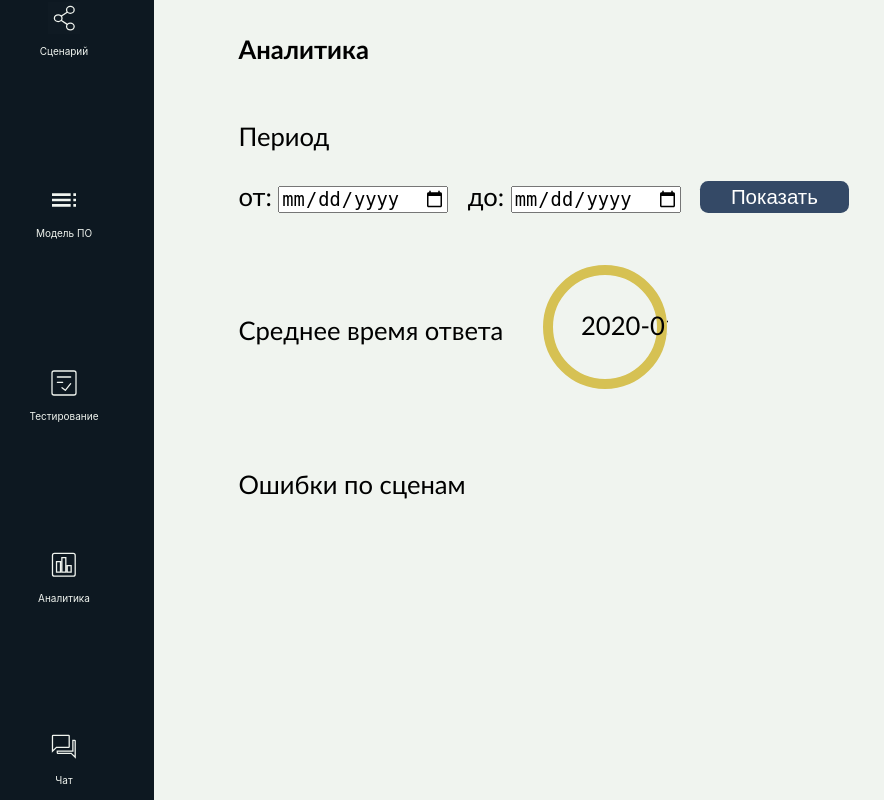
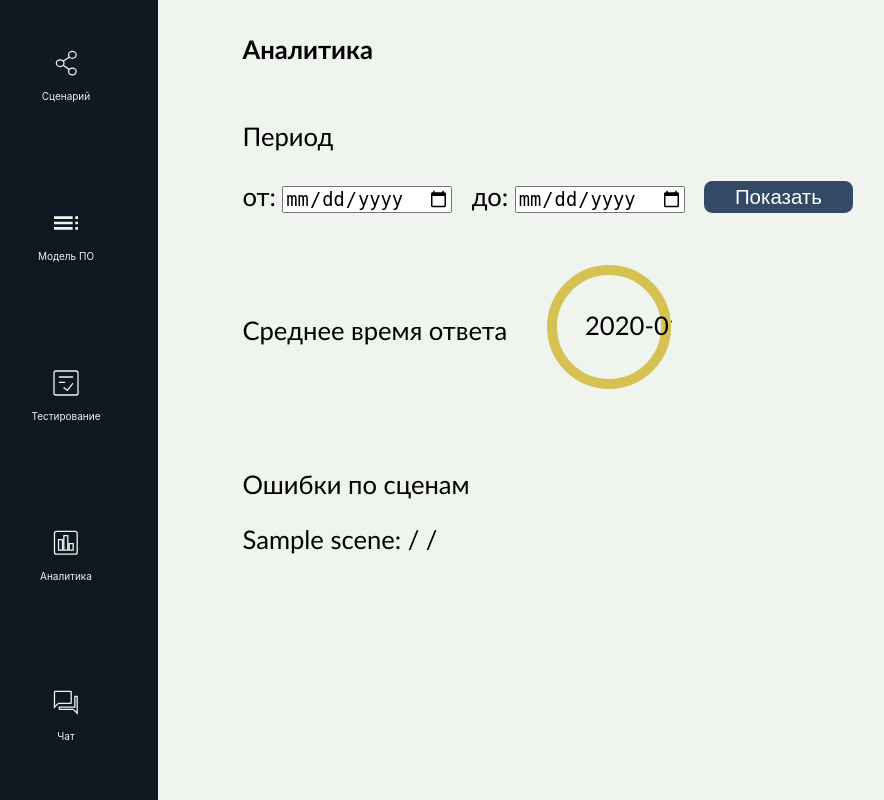
Before and after one commit to DinaVoron/VAtemplator, a Flask app: template AllUnits/templates/editor_data.html in a window 1280 px wide. Shown: the whole page, without its empty margins (26-910 px from the left). Run offline with Flask 3, Linux system fonts and the light colour scheme; the template is opened without the code that fills it: most values are stand-ins (such as "Sample title", 1, 10 or a date in 2020); parts of the project's set-up code (start-up, migrations or seed data) failed here and were passed over.

Commit message:
Выводить ошибки по сценам

```diff
--- a/AllUnits/static/CSS/style-main.css
+++ b/AllUnits/static/CSS/style-main.css
@@ -31,7 +31,7 @@
 
 
     /* Размер */
-    --width-tabs:			18em;
+    --width-tabs:			11.5rem;
     --height-tabs:			100%;
 
     --width-graph-article: 	400px;
@@ -39,6 +39,7 @@
 
     --width-graph-aside:	calc(100% - var(--width-tabs) - var(--width-graph-article));
     --height-graph-aside: 	100%;
+    --width-testing-aside:  calc(100% - var(--width-tabs) - 3.3em);
 }
 
 html {
--- a/AllUnits/static/CSS/style-tabs.css
+++ b/AllUnits/static/CSS/style-tabs.css
@@ -3,7 +3,7 @@
     background: 		var(--color_background_1);
     display: 			inline-flex;
     flex-direction: 	column;
-    justify-content: 	center;
+    justify-content: 	space-around;
     width: 				var(--width-tabs);
     height:				var(--height-tabs);
 }
@@ -17,7 +17,7 @@
 }
 
 nav div.tab {
-    margin:				32% 0;
+    margin:				0;
     width: 				100%;
 }
 
--- a/AllUnits/static/CSS/style.css
+++ b/AllUnits/static/CSS/style.css
@@ -10,9 +10,13 @@
     font-size: 1.6em;
 }
 main {
+    height: 100vh;
+    width: var(--width-testing-aside);
+    overflow: scroll;
     padding-left: 3.3em;
     display: inline-block;
     vertical-align: top;
+    scrollbar-width: none;
 }
 .logs {
     display: flex;
--- a/AllUnits/templates/editor_data.html
+++ b/AllUnits/templates/editor_data.html
@@ -56,6 +56,15 @@
             </article>
             <article>
                 Ошибки по сценам<br>
+                <div>
+                {% for scene in all_scenes %}
+                    <p> {{ scene }}:
+                        {{ errs_per_scene[scene]['err'] }}
+                        / {{ errs_per_scene[scene]['ok'] }}
+                        / {{ errs_per_scene[scene]['nf'] }}
+                    </p>
+                {% endfor %}
+                </div>
             </article>
         </form>
     </main>
```
Also changed, not shown: AllUnits/controllers/editor_data.py (+5 -2 lines), AllUnits/models/dialog_model.py (+61 -32 lines), AllUnits/models/editor_data_model.py (+24 -0 lines).
